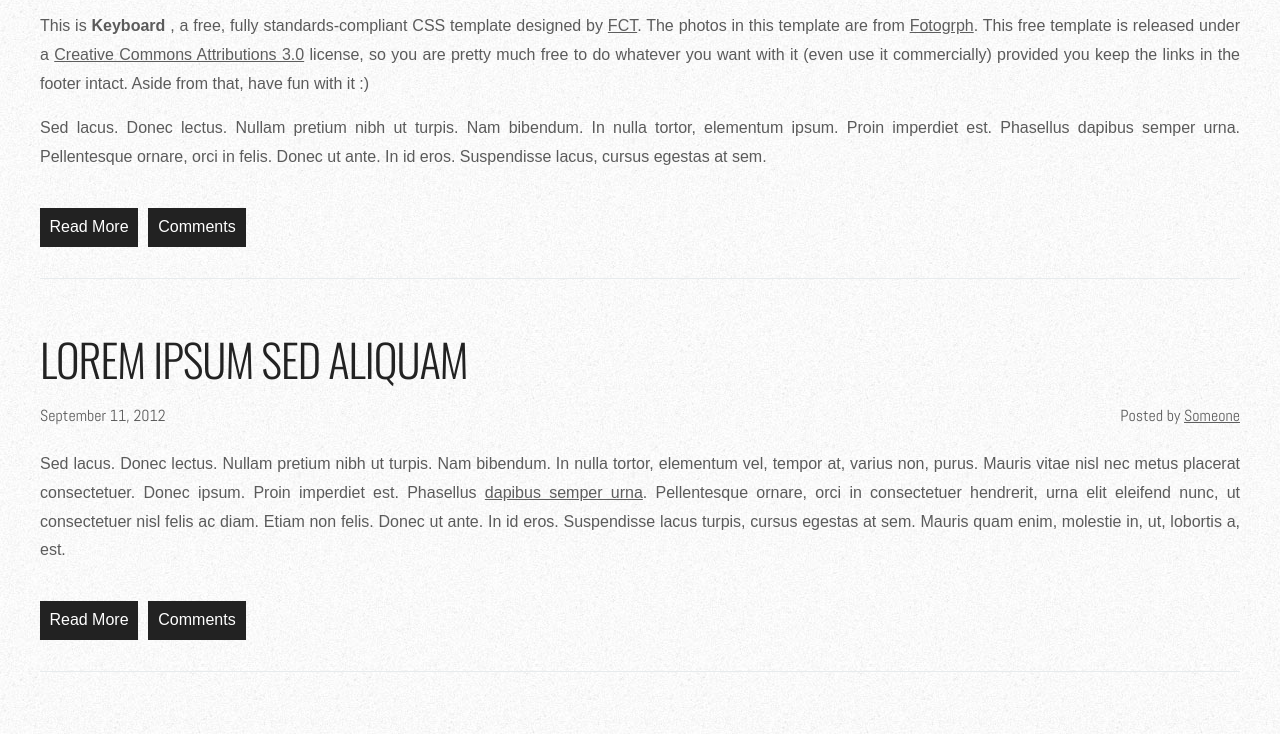
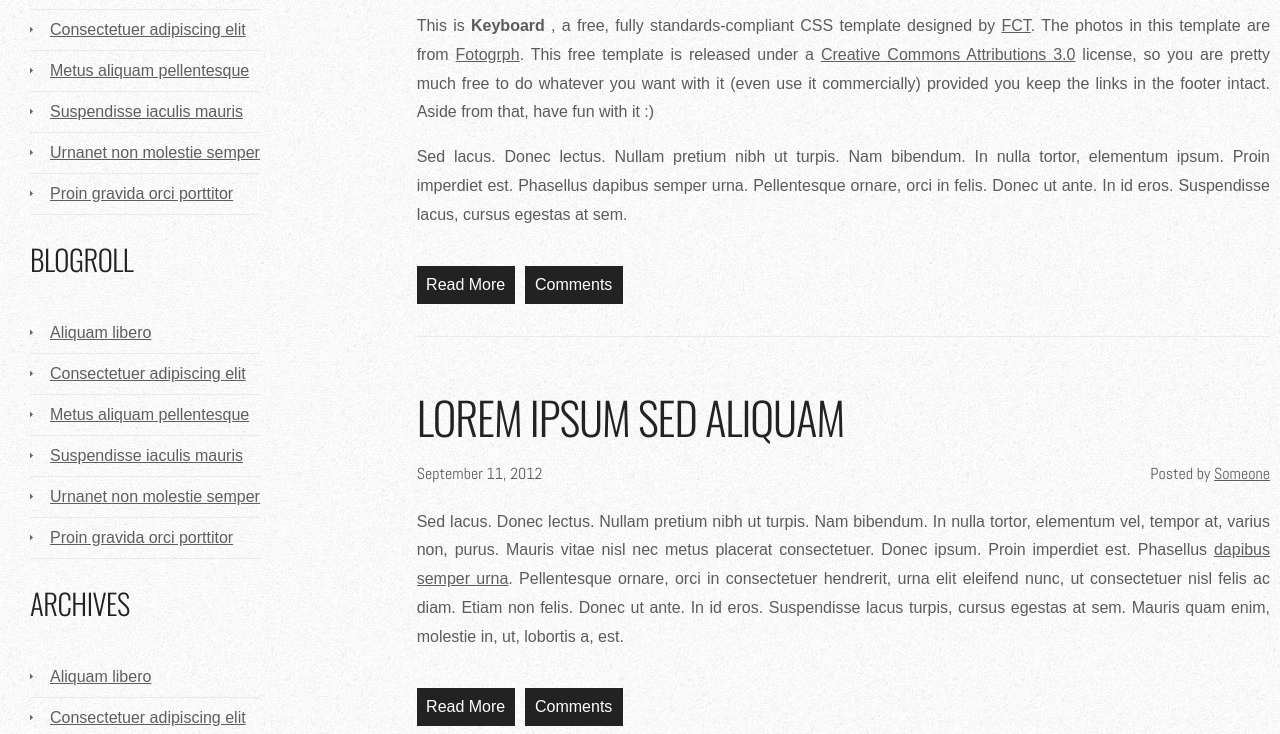
Before and after one commit to AnnaRoberts/project_refactor_roberts_anna, a plain HTML site: page index.html in a window 1280 px wide. Shown: the part 730-1464 px from the top of the page. Drawn offline with nearby package versions, Linux system fonts and the light colour scheme.

Commit message:
add media query to make visually appearing layout for desktop

```diff
--- a/css/main.css
+++ b/css/main.css
@@ -233,6 +233,16 @@ a {
     text-decoration: none;
 }
 
+@media all and (min-width: 950px){
+    #content{
+        float: right;
+        width: calc(100% / 3 *2);
+    }
+}
+@media all and (min-width: 950px){
+    #sidebar{
+        float: left;
+}
 /* Sidebar */
 
 #sidebar {
```
